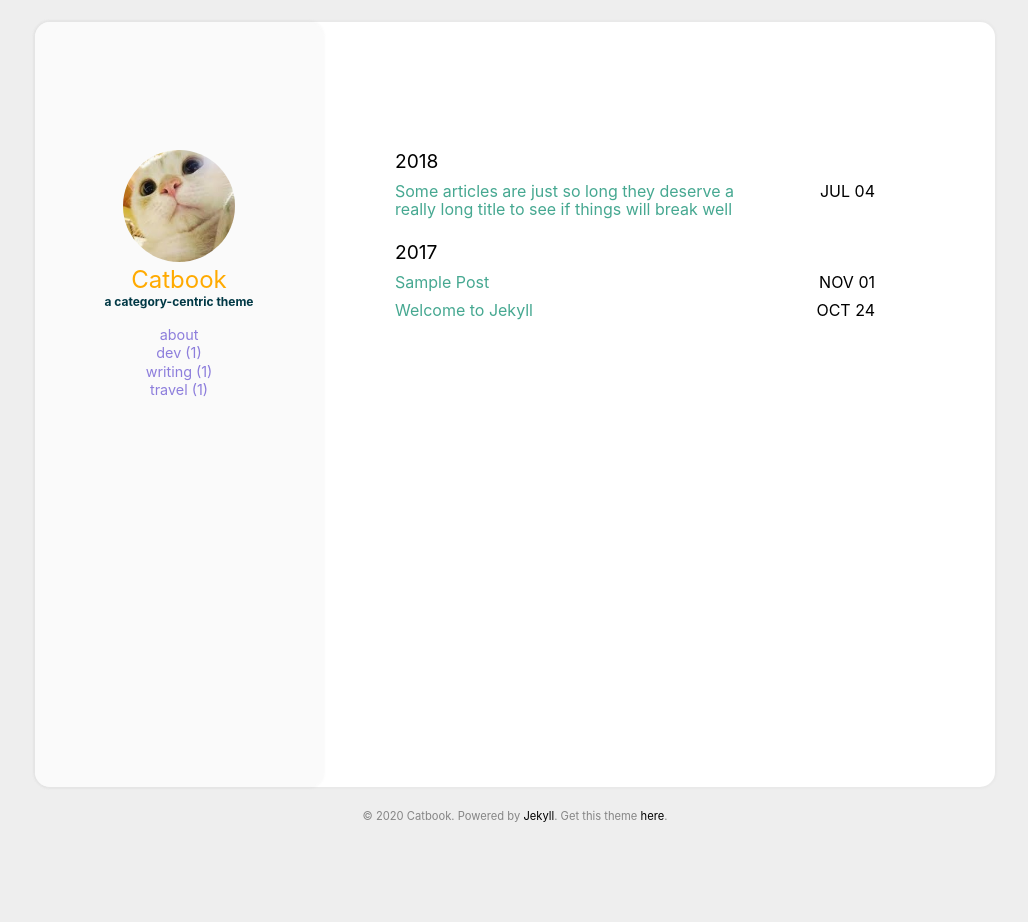
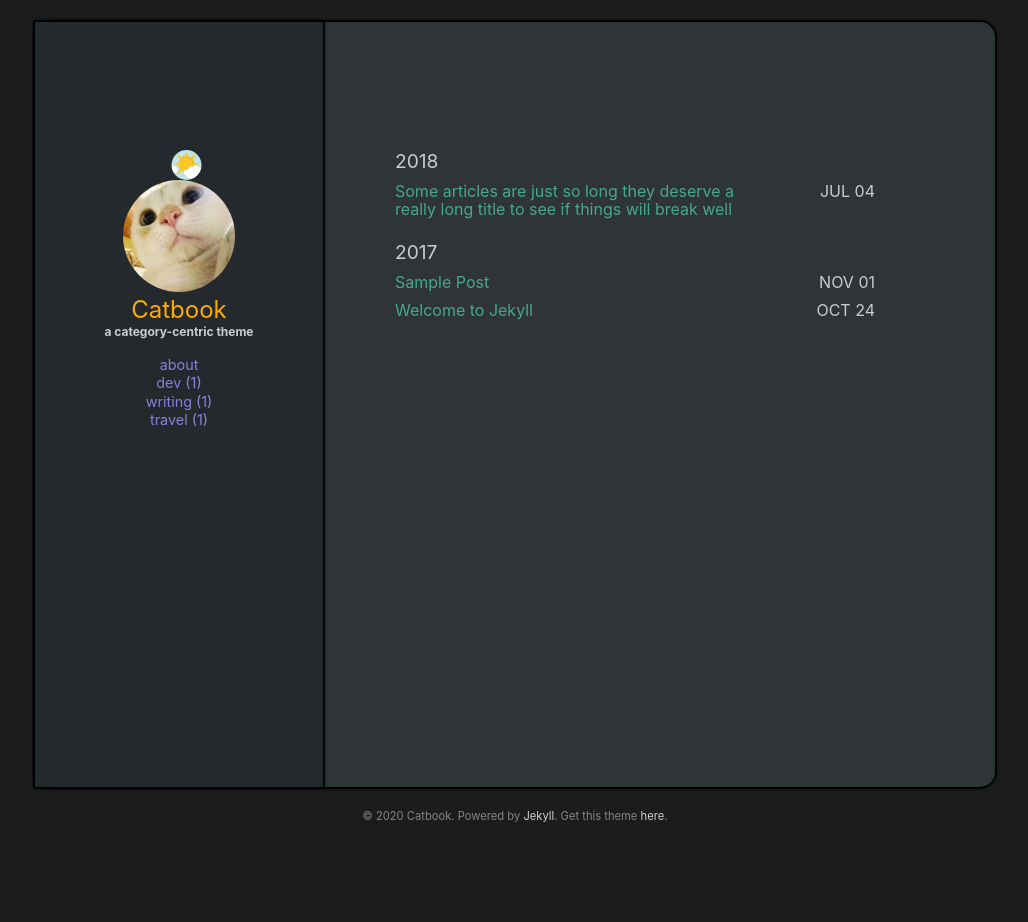
Before and after one commit to justwrite99/justwrite99.github.io, a Jekyll site: the page built from index.html, in a window 1280 px wide. Shown: the whole page, without its empty margins (125-1153 px from the left). Built offline with Jekyll 4.4.1, drawn with Linux system fonts in a browser that asks for light colours.

Commit message:
make dark default

```diff
--- a/_includes/header.html
+++ b/_includes/header.html
@@ -1,10 +1,10 @@
 <header class="header">
 
   <div class="header_content">
-    <!-- <label class="theme_changer">
+    <label class="theme_changer">
       <input theme_toggle type="checkbox">
       <div class="button"></div>
-    </label> -->
+    </label>
     <a class="header_circle" href="{{ '/' | relative_url }}">
       <img src="{{ site.user.pic | relative_url }}" alt="{{ site.user.picAlt }}">
     </a>
```
